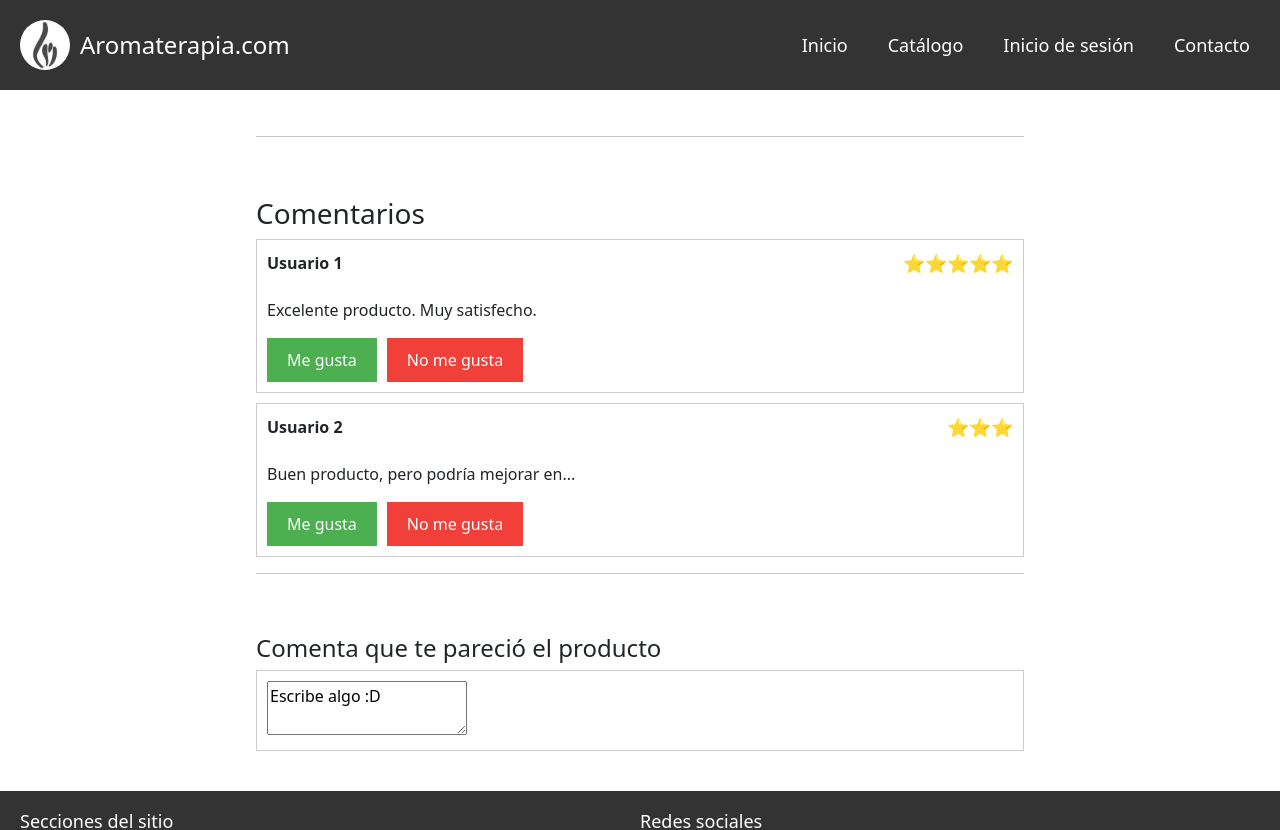
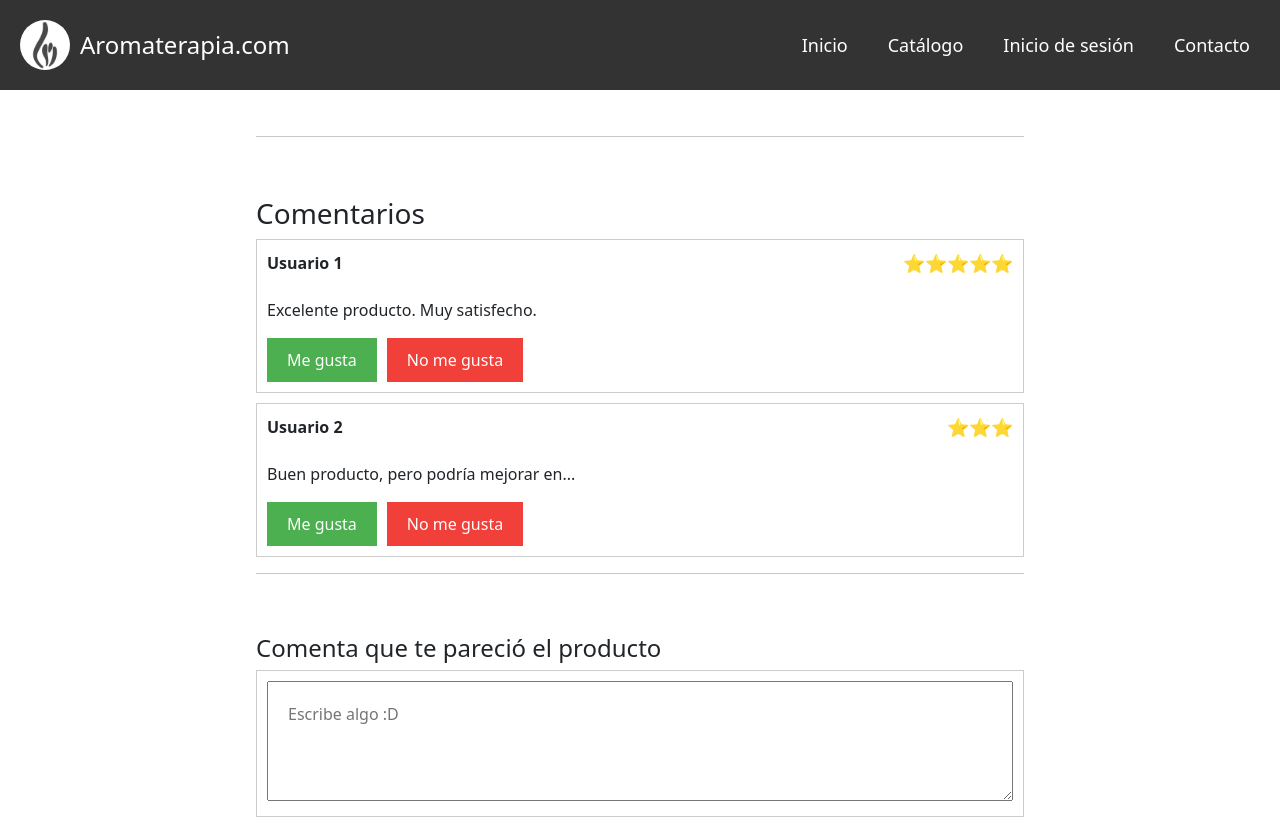
Before and after one commit to Yeremmi789/aromaterapia, an Angular app: page /productos/1 in a window 1280 px wide. Shown: the top 830 px of the page. Built offline with nearby package versions, Linux system fonts and the light colour scheme; no server answers.

Commit message:
cambio de dimensiones text-area

```diff
--- a/src/app/modulos/pages/productos/detalles/detalles.component.css
+++ b/src/app/modulos/pages/productos/detalles/detalles.component.css
@@ -183,9 +183,9 @@
   /* Estrellas producto */
 
   /* TextArea Comentarios */
-  #cont-textarea {
-      /* max-width: 1200px; */
-      width: 200px;
-  }
+  /* .cont_textarea {
+      max-width: 200px;
+      max-height: 200px
+  } */
 
   /* TextArea Comentarios */
--- a/src/app/modulos/pages/productos/detalles/detalles.component.html
+++ b/src/app/modulos/pages/productos/detalles/detalles.component.html
@@ -21,7 +21,7 @@
                     <label for="">15 calificaciones</label>
                 </div>
                 <p class="product-description">{{datos.descripcion}}</p>
-                <p class="product-price">{{datos.precio}} MXN</p>
+                <p class="product-price">$ {{datos.precio}} MXN</p>
                 <div class="product-features">
                     <div class="titulo">
                         <h3>Características</h3>
@@ -72,7 +72,7 @@
                 <h4>Comenta que te pareció el producto</h4>
                 <div class="review">
                     <div class="review-header">
-                        <textarea name="" id="cont-textarea" >Escribe algo :D</textarea>
+                        <textarea name="" class="cont_textarea"  style="width: 100%; padding: 20px; height: 120px;" placeholder="Escribe algo :D"></textarea>
                     </div>
 
                 </div>
```
